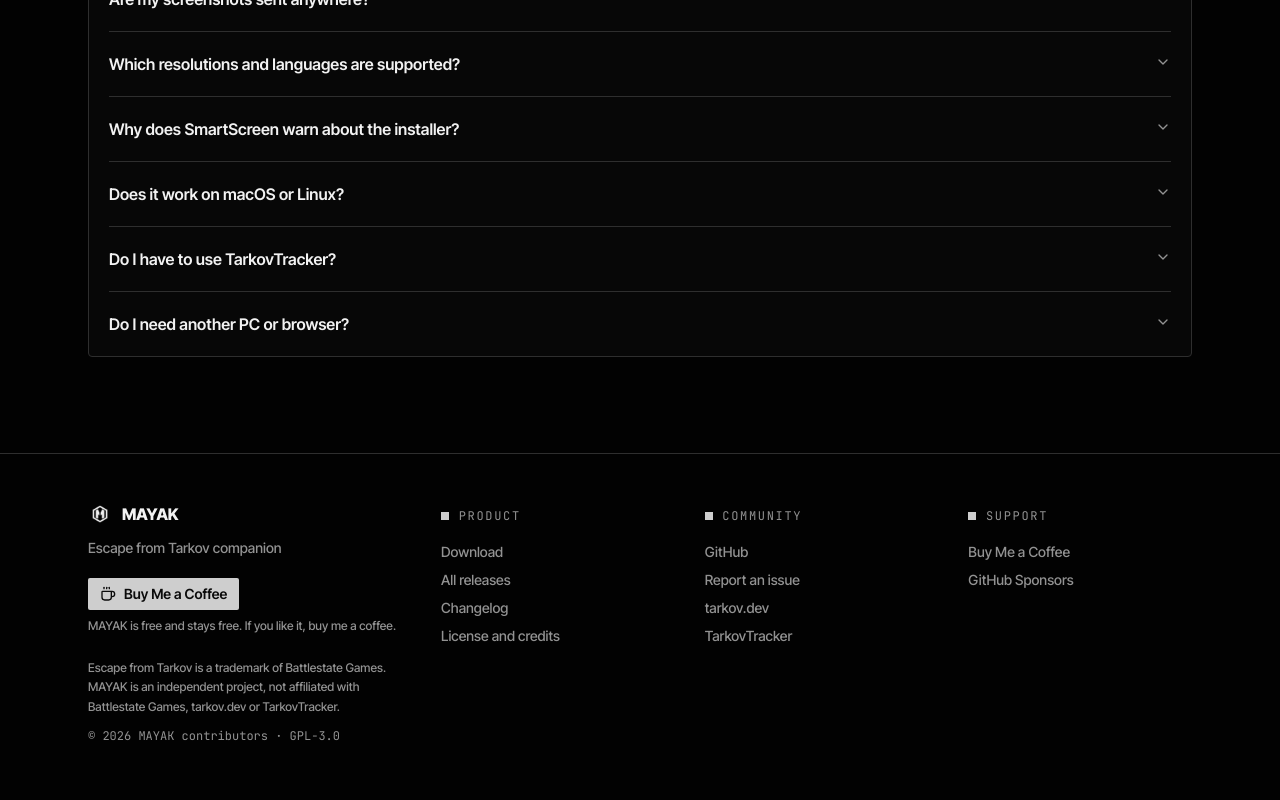
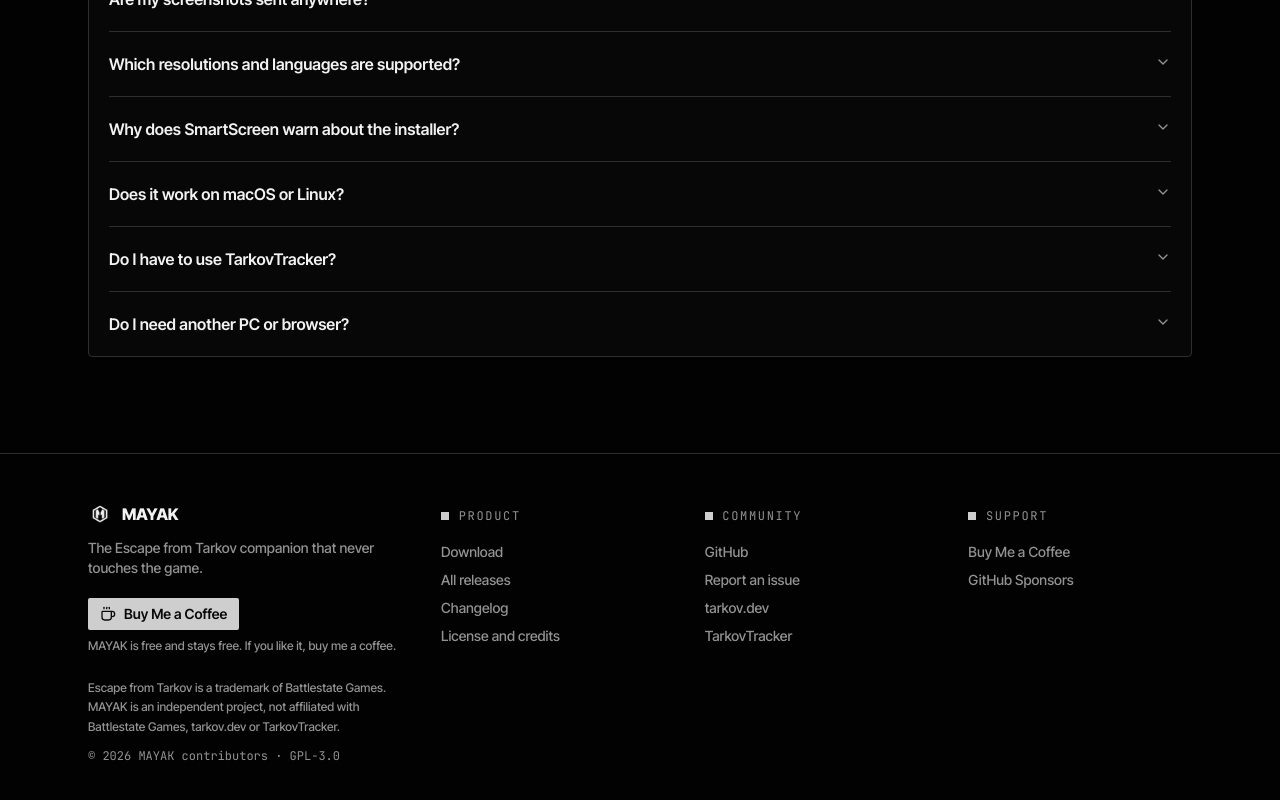
Before and after one commit to ichi0g0y/mayak, a React (Vite) app in the folder site/: page / in a window 1280 px wide. Shown: the part 6850-7650 px from the top of the page. Built offline with nearby package versions, Linux system fonts and the light colour scheme; no server answers.

Commit message:
Footer taglines back; only the hero line is the shared English one

```diff
--- a/site/src/i18n/de.ts
+++ b/site/src/i18n/de.ts
@@ -132,7 +132,7 @@
     lead: 'Die Update-Meldung der App öffnet diese Seite. Die Quelle ist CHANGELOG.md im Repository (Englisch und Japanisch).',
   },
   footer: {
-    tagline: 'Escape from Tarkov companion',
+    tagline: 'Der Escape-from-Tarkov-Begleiter, der das Spiel nie anrührt.',
     credit: 'Escape from Tarkov ist eine Marke von Battlestate Games. MAYAK ist ein unabhängiges Projekt ohne Verbindung zu Battlestate Games, tarkov.dev oder TarkovTracker.',
     product: 'Produkt',
     community: 'Community',
--- a/site/src/i18n/en.ts
+++ b/site/src/i18n/en.ts
@@ -132,7 +132,7 @@
     lead: 'The app’s update notice opens this page for "What changed". The source is CHANGELOG.md in the repository (Japanese and English).',
   },
   footer: {
-    tagline: 'Escape from Tarkov companion',
+    tagline: 'The Escape from Tarkov companion that never touches the game.',
     credit: 'Escape from Tarkov is a trademark of Battlestate Games. MAYAK is an independent project, not affiliated with Battlestate Games, tarkov.dev or TarkovTracker.',
     product: 'Product',
     community: 'Community',
--- a/site/src/i18n/ja.ts
+++ b/site/src/i18n/ja.ts
@@ -130,7 +130,7 @@
     lead: 'アプリの更新通知の「変更点」もこのページを開きます。日本語と英語の原文はリポジトリの CHANGELOG.md にあります。',
   },
   footer: {
-    tagline: 'Escape from Tarkov companion',
+    tagline: 'Escape from Tarkov のための、ゲームに触れないコンパニオン。',
     credit: 'Escape from Tarkov は Battlestate Games の商標です。MAYAK は Battlestate Games、tarkov.dev、TarkovTracker とは無関係の個人プロジェクトです。',
     product: 'プロダクト',
     community: 'コミュニティ',
--- a/site/src/i18n/ru.ts
+++ b/site/src/i18n/ru.ts
@@ -132,7 +132,7 @@
     lead: 'Уведомление об обновлении в приложении открывает эту страницу. Исходный текст — CHANGELOG.md в репозитории (на английском и японском).',
   },
   footer: {
-    tagline: 'Escape from Tarkov companion',
+    tagline: 'Компаньон для Escape from Tarkov, который не прикасается к игре.',
     credit: 'Escape from Tarkov — товарный знак Battlestate Games. MAYAK — независимый проект, не связанный с Battlestate Games, tarkov.dev или TarkovTracker.',
     product: 'Продукт',
     community: 'Сообщество',
--- a/site/src/i18n/zh.ts
+++ b/site/src/i18n/zh.ts
@@ -132,7 +132,7 @@
     lead: '应用的更新提示会打开此页面。原文见仓库中的 CHANGELOG.md（英文和日文）。',
   },
   footer: {
-    tagline: 'Escape from Tarkov companion',
+    tagline: '绝不触碰游戏的 Escape from Tarkov 辅助伴侣。',
     credit: 'Escape from Tarkov 是 Battlestate Games 的商标。MAYAK 是独立项目，与 Battlestate Games、tarkov.dev、TarkovTracker 无关。',
     product: '产品',
     community: '社区',
```
